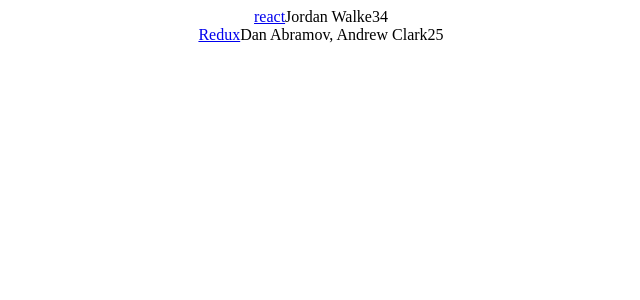
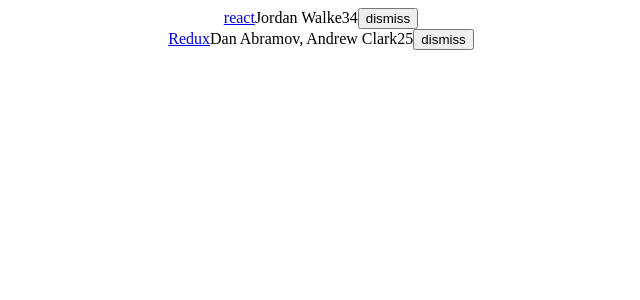
Before and after one commit to jeo19/the-load-to-react, a React (Create React App) app: page / in a window 1280 px wide. Shown: the top 300 px of the page, without its empty margins (319-959 px from the left). Built offline with nearby package versions, Linux system fonts and the light colour scheme.

Commit message:
feat:Add a Dismiss button and defined the onDismiss method

```diff
--- a/src/App.js
+++ b/src/App.js
@@ -22,10 +22,20 @@
   constructor(props) {
     super(props);
     this.state = {
-      list: list
+      list
     };
+    /* The added section Start */
+    this.onDismiss = this.onDismiss.bind(this);
+    /* End */
   }
-
+  /* The added section Start */
+  onDismiss = id => {
+    const isNotId = item => item.objectID !== id;
+    const updatedList = this.state.list.filter(isNotId);
+    // const updateList = this.state.list.filter(item => item.objectID !== id);
+    this.setState({ list: updatedList });
+  };
+  /* End */
   render() {
     const robin = new Developer("Dan", "Abramov");
     console.log(robin.getName());
@@ -39,6 +49,16 @@
             <span>{item.author}</span>
             <span>{item.num_comments}</span>
             <span>{item.points}</span>
+            {/* The added section Start */}
+            <span>
+              <button
+                onClick={() => this.onDismiss(item.objectID)}
+                type="button"
+              >
+                dismiss
+              </button>
+            </span>
+            {/* End */}
           </div>
         ))}
       </div>
```
